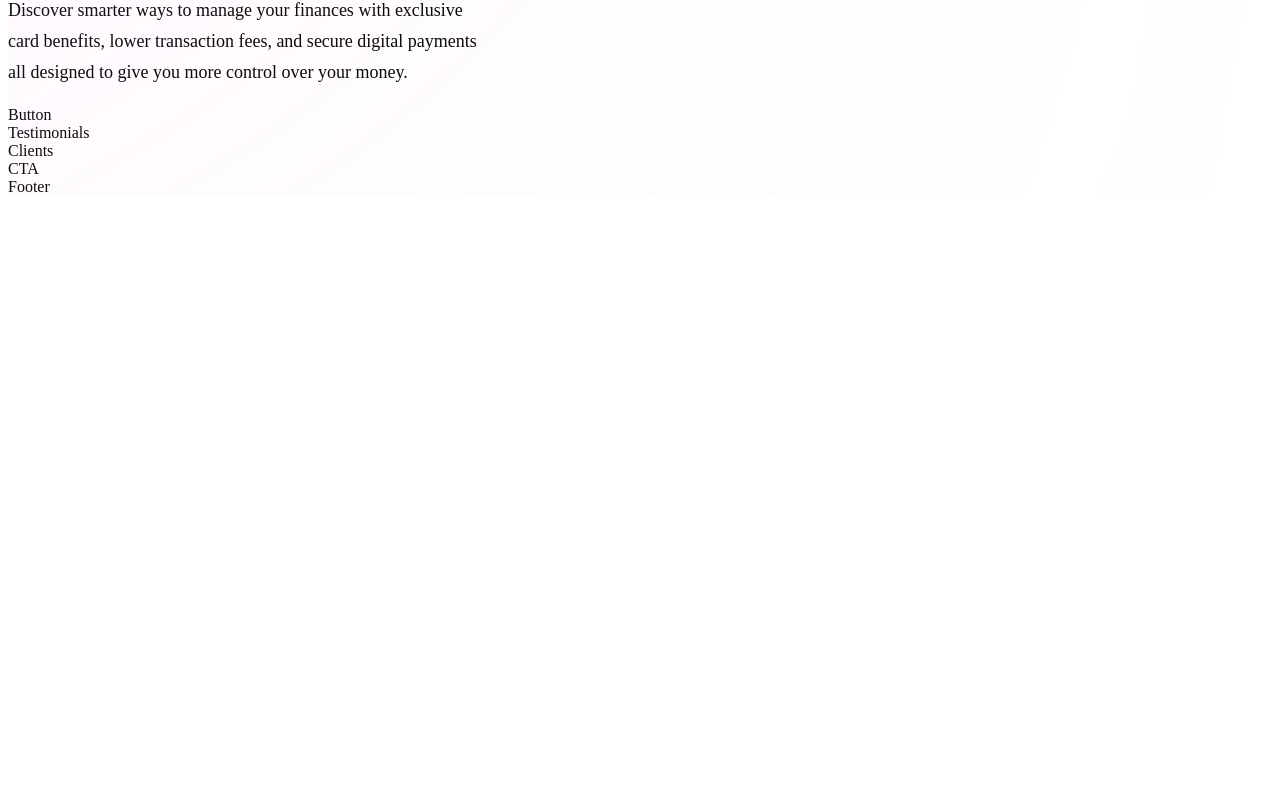
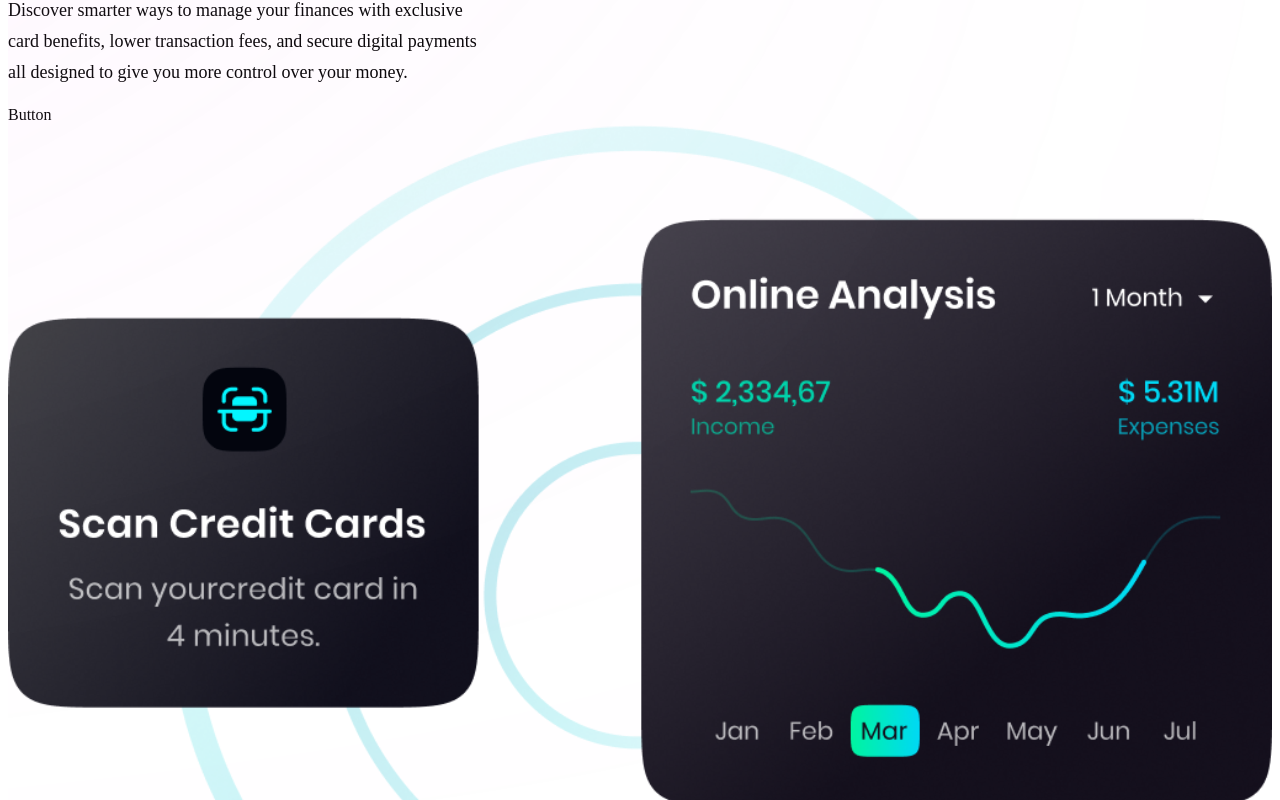
Before and after one commit to rockyishimwe/hoobank, a React (Vite) app: page / in a window 1280 px wide. Shown: the part 4280-5080 px from the top of the page. Before the commit the page ends 4484 px from the top, so only its background shows below. Built offline with nearby package versions, Linux system fonts and the light colour scheme.

Commit message:
:finalized the cardDeal section

```diff
--- a/src/components/CardDeal.jsx
+++ b/src/components/CardDeal.jsx
@@ -15,6 +15,9 @@ const CardDeal = () => (
       </p>
       <Button styles={`mt-10`}/>
     </div>
+    <div className={layout.sectionImg}>
+      <img src={card} alt="billing" className="w-[100%] h-[100%]" />
+    </div>
   </section>
 );
 
```
